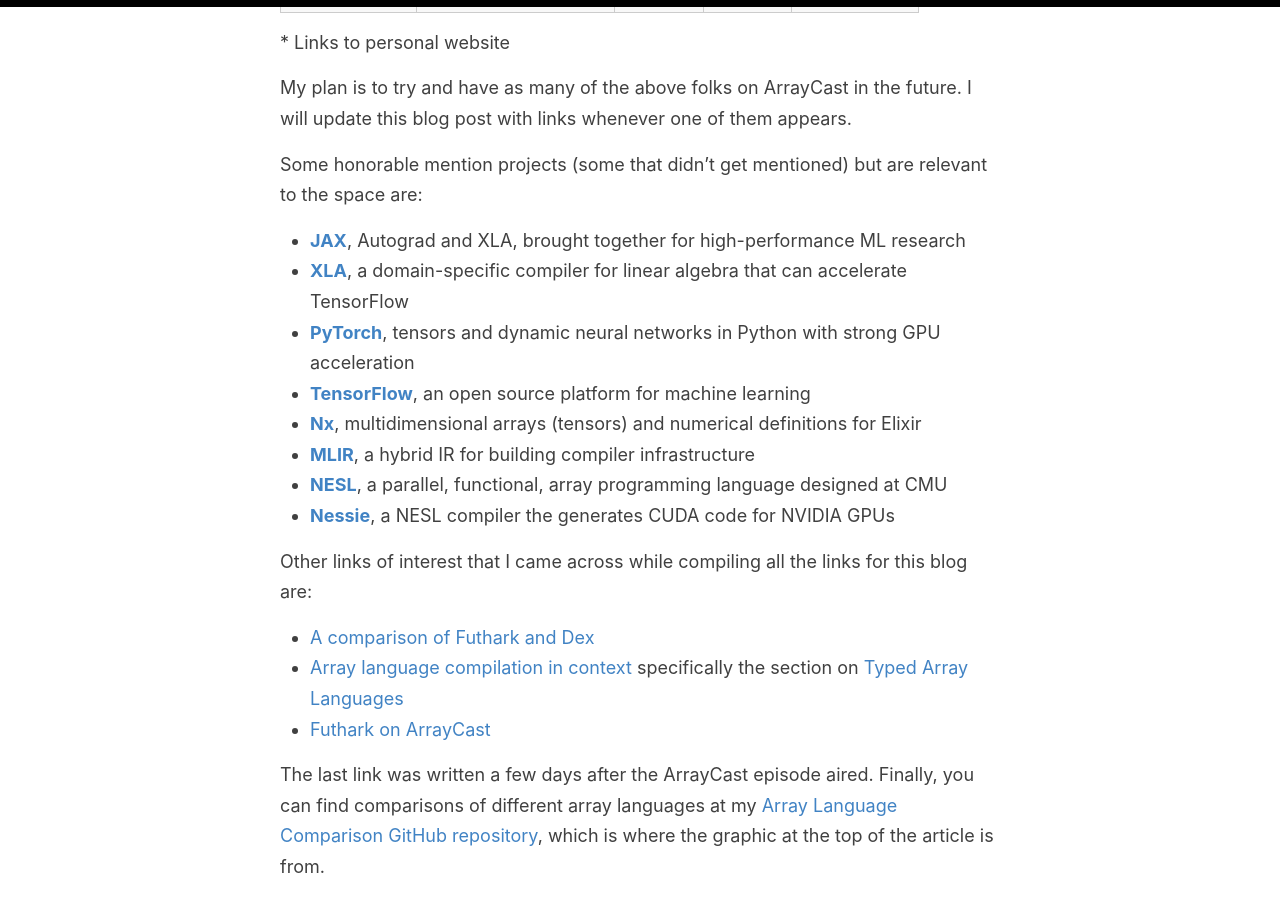
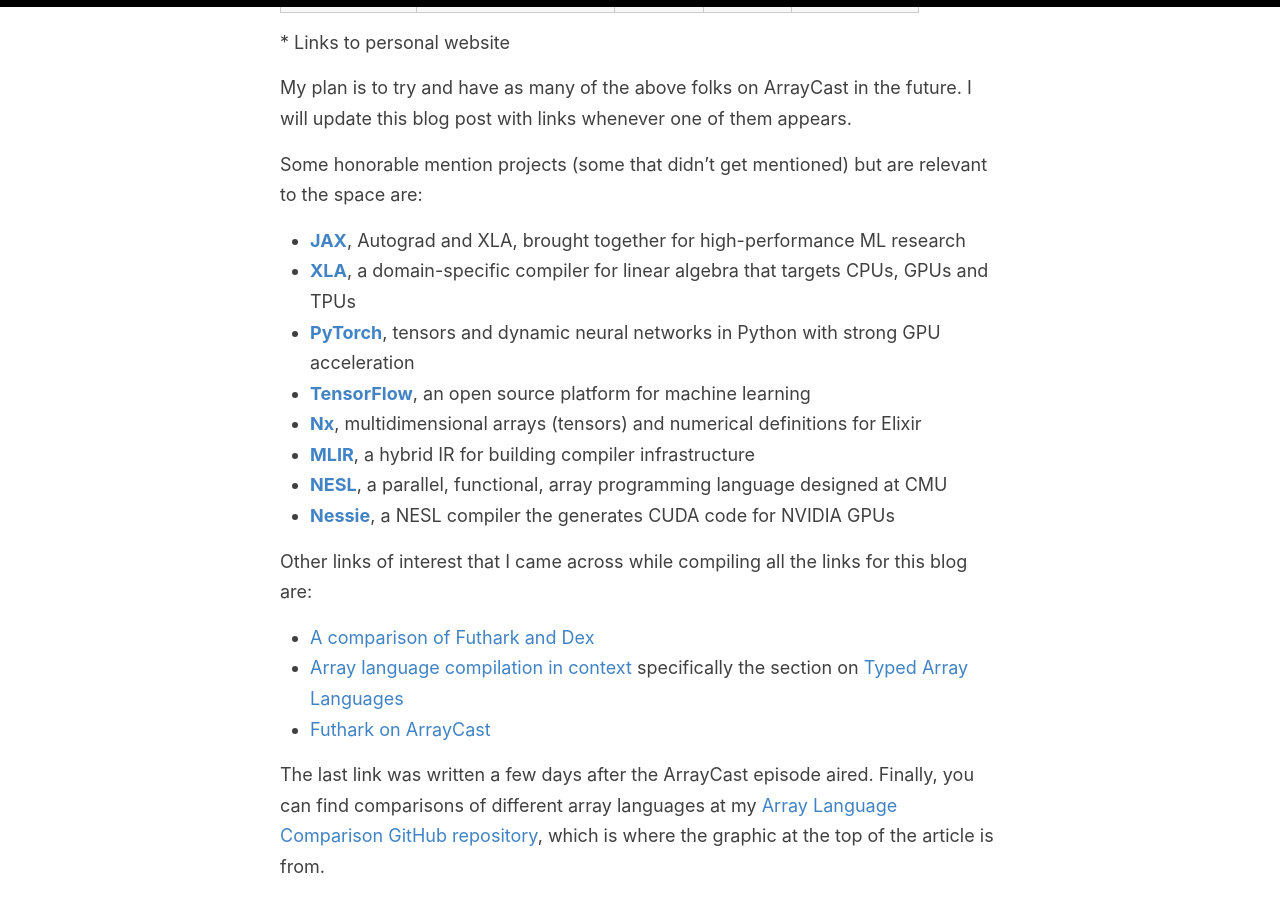
Before and after one commit to codereport/codereport.github.io, a Jekyll site: the page built from _posts/2022-10-01-GPUArrayLanguages.md, in a window 1280 px wide and 900 px high, scrolled down 2190 px. Built offline with Jekyll 4.4.1, drawn with Linux system fonts in a browser that asks for light colours.

Commit message:
Small edit

```diff
--- a/_posts/2022-10-01-GPUArrayLanguages.md
+++ b/_posts/2022-10-01-GPUArrayLanguages.md
@@ -50,7 +50,7 @@
 Some honorable mention projects (some that didn't get mentioned) but are relevant to the space are:
 
 * [**JAX**](https://github.com/google/jax), Autograd and XLA, brought together for high-performance ML research
-* [**XLA**](https://www.tensorflow.org/xla), a domain-specific compiler for linear algebra that can accelerate TensorFlow
+* [**XLA**](https://www.tensorflow.org/xla), a domain-specific compiler for linear algebra that targets CPUs, GPUs and TPUs
 * [**PyTorch**](https://github.com/pytorch/pytorch), tensors and dynamic neural networks in Python with strong GPU acceleration
 * [**TensorFlow**](https://github.com/tensorflow/tensorflow), an open source platform for machine learning
 * [**Nx**](https://github.com/elixir-nx/nx), multidimensional arrays (tensors) and numerical definitions for Elixir
```
